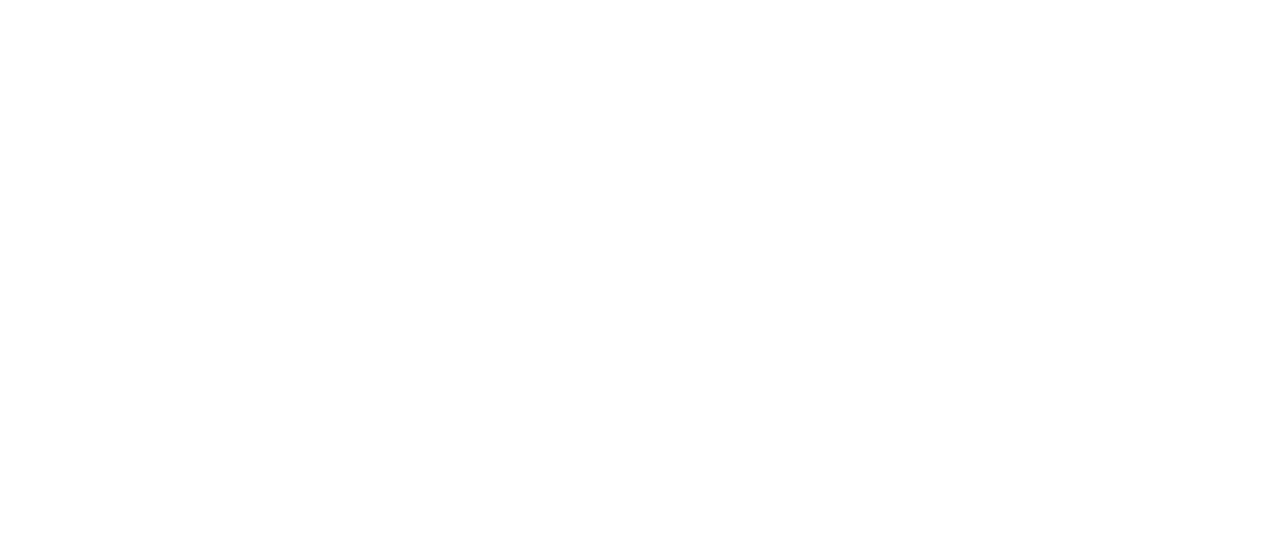
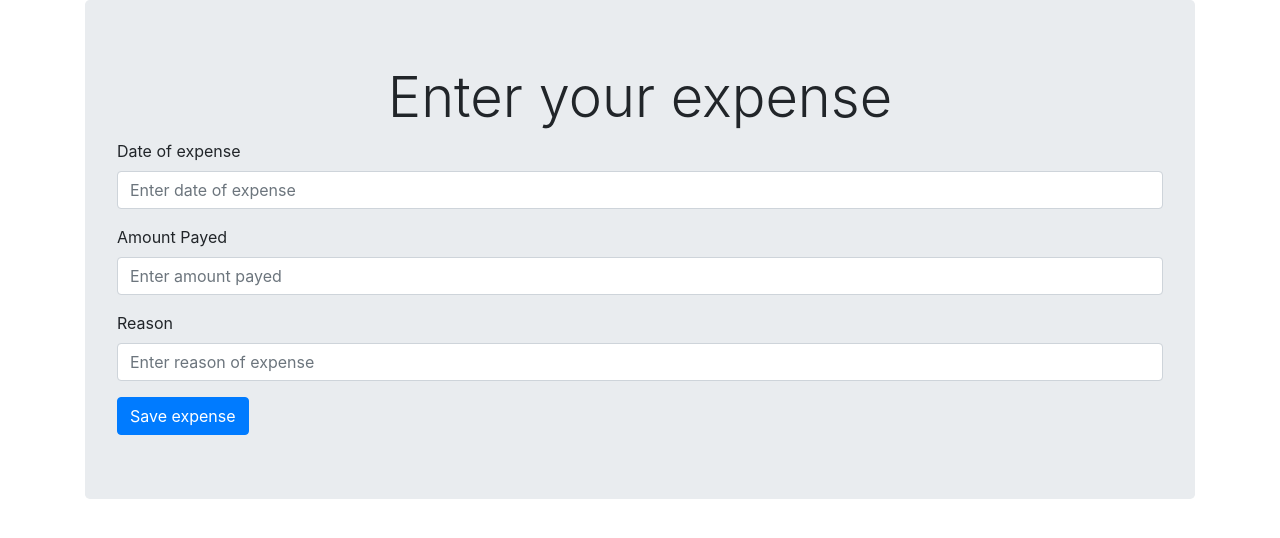
Before and after one commit to WIllChengster/Expenses-Input, a React (Create React App) app: page / in a window 1280 px wide. Shown: the top 538 px of the page. Built offline with nearby package versions, Linux system fonts and the light colour scheme.

Commit message:
Built basic skeleton of expenses page

```diff
--- a/src/components/App.js
+++ b/src/components/App.js
@@ -1,10 +1,13 @@
 import React, { Component } from 'react';
 import 'bootstrap/dist/css/bootstrap.min.css'
+
+import ExpensesPage from './expensesPage'
 
 class App extends Component {
   render() {
     return (
-      <div className="App">
+      <div className="container">
+        <ExpensesPage/>
       </div>
     );
   }
--- /dev/null
+++ b/src/components/expensesPage.js
@@ -0,0 +1,35 @@
+import React, {Component} from 'react';
+
+class ExpensesPage extends Component{
+    constructor(props){
+        super(props)
+    }
+
+
+    render(){
+        return(
+            <div className="jumbotron" >
+                <h1 className="display-4 text-center">Enter your expense</h1>
+                <form>
+                    <div className="form-group">
+                        <label htmlFor="date">Date of expense</label>
+                        <input type="text" id="date" className="form-control" placeholder="Enter date of expense" />
+                    </div>
+                    <div className="form-group">
+                        <label htmlFor="date">Amount Payed</label>
+                        <input type="text" id="date" className="form-control" placeholder="Enter amount payed" />
+                    </div>
+                    <div className="form-group">
+                        <label htmlFor="date">Reason</label>
+                        <input type="text" id="date" className="form-control" placeholder="Enter reason of expense" />
+                    </div>
+                    <button className="btn btn-primary">Save expense</button>
+                </form>
+
+
+            </div>
+        )
+    }
+}
+
+export default ExpensesPage
```
